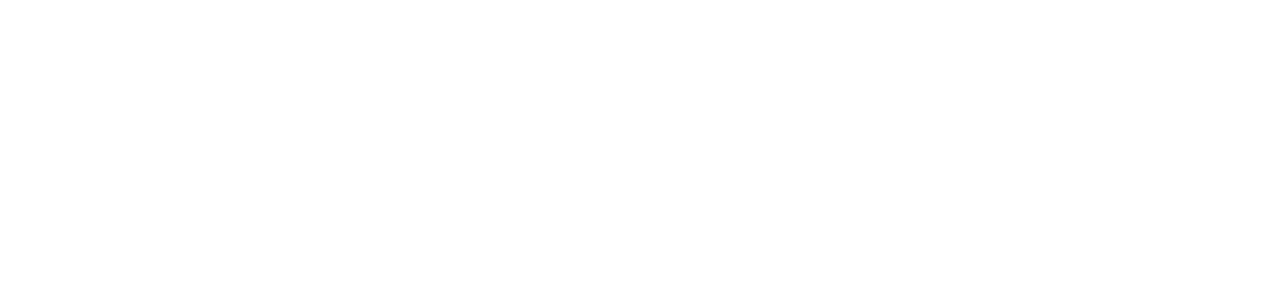
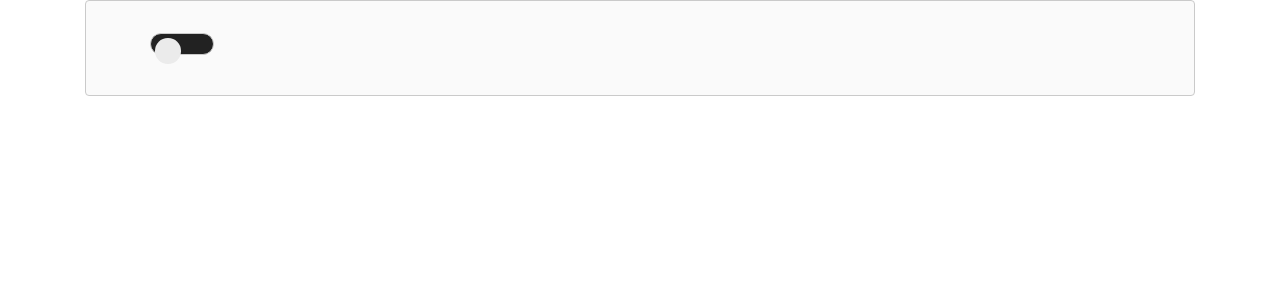
Before and after one commit to rinkal1201/vuex-setup, a Vue app: page /themeMode in a window 1280 px wide. Shown: the top 300 px of the page. Built offline with nearby package versions, Linux system fonts and the light colour scheme.

Commit message:
# vue-practice
-> Set light & dark theme.

```diff
--- a/package.json
+++ b/package.json
@@ -8,6 +8,7 @@
     "lint": "vue-cli-service lint"
   },
   "dependencies": {
+    "@vueuse/core": "^9.6.0",
     "core-js": "^3.8.3",
     "vee-validate": "^2.2.15",
     "vue": "^2.6.14",
--- a/src/router/index.js
+++ b/src/router/index.js
@@ -49,6 +49,21 @@ const routes = [
     path: '/demo-crud',
     name: 'crud',
     component: () => import('../views/crud')
+  },
+  {
+    path: '/theme',
+    name: 'theme',
+    component: () => import('../views/theme')
+  },
+  {
+    path: '/themeMode',
+    name: 'themeMode',
+    component: () => import('../views/themeMode')
+  },
+  {
+    path: '/light',
+    name: 'light',
+    component: () => import('../views/light')
   }
 ]
 
--- /dev/null
+++ b/src/views/light.vue
@@ -0,0 +1,59 @@
+<template>
+<div class="body-on: lights, body-off: !lights">
+    <button @click="flipSwitch" class="btn-danger: lights, btn-success: !lights">
+        <span class="fa fa-power-off"></span>
+    </button>
+</div>
+</template>
+
+<script>
+export default {
+    data: {
+        lights: true
+    },
+    methods: {
+        flipSwitch() {
+            this.lights = !this.lights;
+        }
+    }
+}
+</script>
+
+<style scoped>
+.body-on {
+    background-color: #dddddd;
+}
+
+.body-off {
+    background-color: #000000;
+}
+
+.height-2 {
+    min-height: 10em;
+}
+
+.btn {
+    border-radius: 5em;
+    height: 100px;
+    width: 100px;
+    outline: none;
+    background: none 0;
+    border: solid thin #444444;
+    color: #eeeeee;
+    font-size: 3em;
+}
+
+.btn-danger {
+    background-color: maroon;
+    color: #dddddd;
+}
+
+.btn-success {
+    background-color: green;
+    color: #000000;
+}
+
+.text-center {
+    text-align: center;
+}
+</style>
--- /dev/null
+++ b/src/views/theme.vue
@@ -0,0 +1,49 @@
+<template>
+<div id="app" class="container">
+    <button @click="toggleDark()">
+        Toggle Color Mode
+    </button>
+</div>
+</template>
+
+<script>
+import {
+    useDark,
+    useToggle
+} from "@vueuse/core";
+const isDark = useDark({
+    selector: "body",
+    attribute: "theme",
+    valueDark: "custom-dark",
+    valueLight: "custom-light",
+});
+const toggleDark = useToggle(isDark);
+</script>
+
+<style>
+[theme="custom-dark"] {
+    background: #16171d;
+    color: #fff;
+}
+
+#app {
+    font-family: Avenir, Helvetica, Arial, sans-serif;
+    -webkit-font-smoothing: antialiased;
+    -moz-osx-font-smoothing: grayscale;
+    text-align: center;
+    color: #2c3e50;
+}
+
+nav {
+    padding: 30px;
+}
+
+nav a {
+    font-weight: bold;
+    color: #2c3e50;
+}
+
+nav a.router-link-exact-active {
+    color: #42b983;
+}
+</style>
--- /dev/null
+++ b/src/views/themeMode.vue
@@ -0,0 +1,113 @@
+<template>
+<div>
+    <div class="card">
+        <input @change="toggleTheme" id="checkbox" type="checkbox" class="switch-checkbox" />
+        <label for="checkbox" class="switch-label">
+            <div class="switch-toggle" :class="{ 'switch-toggle-checked': userTheme === 'dark-theme' }"></div>
+        </label>
+    </div>
+</div>
+</template>
+
+<script>
+export default {
+    data() {
+        return {
+            userTheme: "light-theme",
+        };
+    },
+    methods: {
+        setTheme(theme) {
+            localStorage.setItem("user-theme", theme);
+            this.userTheme = theme;
+            document.documentElement.className = theme;
+        },
+        toggleTheme() {
+            const activeTheme = localStorage.getItem("user-theme");
+            if (activeTheme === "light-theme") {
+                this.setTheme("dark-theme");
+            } else {
+                this.setTheme("light-theme");
+            }
+        },
+    },
+    data() {
+        return {
+            userTheme: "light-theme",
+        };
+    },
+};
+</script>
+
+<style>
+:root {
+    --background-color-primary: #ebebeb;
+    --background-color-secondary: #fafafa;
+    --accent-color: #cacaca;
+    --text-primary-color: #222;
+    --element-size: 4rem;
+}
+
+:root.dark-theme {
+    --background-color-primary: #1e1e1e;
+    --background-color-secondary: #2d2d30;
+    --accent-color: #3f3f3f;
+    --text-primary-color: #ddd;
+}
+
+p {
+    color: var(--text-primary-color);
+}
+
+.container-center {
+    background-color: var(--background-color-primary);
+    height: 100vh;
+    width: 100vw;
+    display: flex;
+    align-items: center;
+    justify-content: center;
+}
+
+.card {
+    padding: 2rem 4rem;
+    height: 100%;
+    width: 100%;
+    text-align: center;
+    border: 1px solid var(--accent-color);
+    border-radius: 4px;
+    background-color: var(--background-color-secondary);
+}
+
+.switch-checkbox {
+    display: none;
+}
+
+.switch-label {
+    width: var(--element-size);
+    border-radius: var(--element-size);
+    border: calc(var(--element-size) * 0.025) solid var(--accent-color);
+    padding: calc(var(--element-size) * 0.1);
+    font-size: calc(var(--element-size) * 0.3);
+    height: calc(var(--element-size) * 0.35);
+    align-items: center;
+    background: var(--text-primary-color);
+    cursor: pointer;
+    display: flex;
+    position: relative;
+    transition: background 0.5s ease;
+    justify-content: space-between;
+    z-index: 1;
+}
+
+.switch-toggle {
+    position: absolute;
+    background-color: var(--background-color-primary);
+    border-radius: 50%;
+    top: calc(var(--element-size) * 0.07);
+    left: calc(var(--element-size) * 0.07);
+    height: calc(var(--element-size) * 0.4);
+    width: calc(var(--element-size) * 0.4);
+    transform: translateX(0);
+    transition: transform 0.3s ease, background-color 0.5s ease;
+}
+</style>
```
Also changed, not shown: 1 other file (tests, documents, lock files or other folders).
